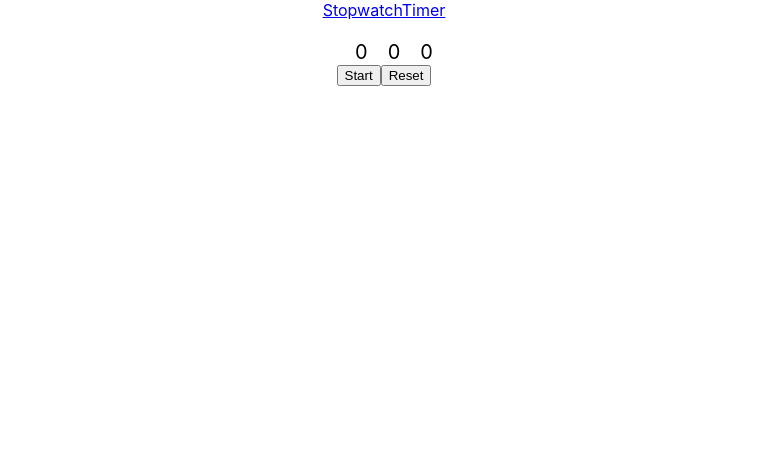
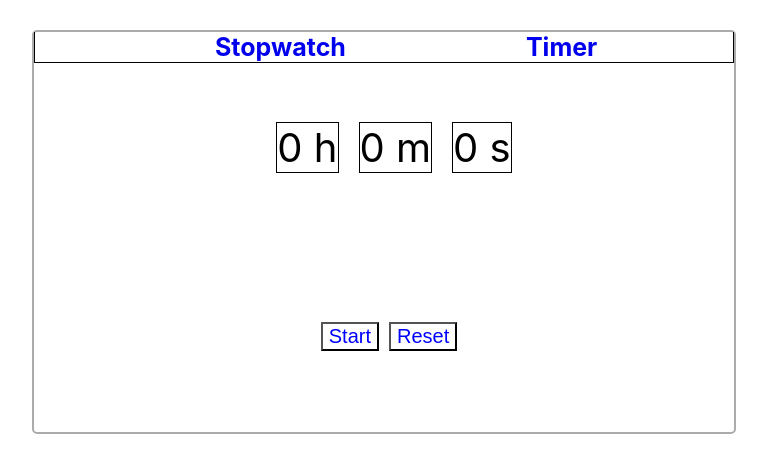
Before and after one commit to Anmolroan/Practice_projects, a React (Create React App) app in the folder stopwatch/: page /timer in a window 1280 px wide. Shown: the top 472 px of the page, without its empty margins (256-1023 px from the left). Built offline with nearby package versions, Linux system fonts and the light colour scheme.

Commit message:
done styling

```diff
--- a/stopwatch/src/App.css
+++ b/stopwatch/src/App.css
@@ -1,38 +1,14 @@
 .App {
   text-align: center;
+  width: 700px;
+  border: 2px solid rgb(173, 170, 170);
+  border-radius: 5px;
+  margin: auto;
+  margin-top: 30px;
+  height: 400px;
+
 }
+a{
+  font-size:20px;
 
-.App-logo {
-  height: 40vmin;
-  pointer-events: none;
 }
-
-@media (prefers-reduced-motion: no-preference) {
-  .App-logo {
-    animation: App-logo-spin infinite 20s linear;
-  }
-}
-
-.App-header {
-  background-color: #282c34;
-  min-height: 100vh;
-  display: flex;
-  flex-direction: column;
-  align-items: center;
-  justify-content: center;
-  font-size: calc(10px + 2vmin);
-  color: white;
-}
-
-.App-link {
-  color: #61dafb;
-}
-
-@keyframes App-logo-spin {
-  from {
-    transform: rotate(0deg);
-  }
-  to {
-    transform: rotate(360deg);
-  }
-}
--- a/stopwatch/src/App.js
+++ b/stopwatch/src/App.js
@@ -4,10 +4,13 @@ import {Routes,Route} from 'react-router-dom';
 import StopWatch from './components/StopWatch/StopWatch';
 import Timer from './components/Timer/Timer';
 import Navbar from './components/Navbar';
+
 function App() {
   return (
     <div className="App">
-    <Navbar/>
+
+    <Navbar />
+
 <Routes>
   <Route path="/" element={<StopWatch/>}></Route>
   <Route path="/timer" element={<Timer/>}></Route>
--- a/stopwatch/src/components/Navbar.js
+++ b/stopwatch/src/components/Navbar.js
@@ -1,12 +1,28 @@
-import React from 'react'
-import {Link} from 'react-router-dom'
+import React from "react";
+import { Link } from "react-router-dom";
+import styled from "styled-components";
+const Nav = styled.div`
+  display: grid;
+  grid-template-columns: 10% 10%;
+  gap: 30%;
+  border: 1px solid;
+  border-top: none;
+  a {
+    text-decoration: none;
+    margin-left: 180px;
+    font-size: 25px;
+    font-weight: bold;
+  }
+`;
 function Navbar() {
   return (
-    <div>
-    <Link to="/">Stopwatch</Link>
-    <Link to="/timer">Timer</Link>
-    </div>
-  )
+    <Nav>
+      <div>
+        <Link to="/">Stopwatch</Link>
+        <Link to="/timer">Timer</Link>
+      </div>
+    </Nav>
+  );
 }
 
-export default Navbar
+export default Navbar;
--- a/stopwatch/src/components/StopWatch/Stopwatch.styles.js
+++ b/stopwatch/src/components/StopWatch/Stopwatch.styles.js
@@ -1,17 +1,25 @@
 import styled from 'styled-components';
 const StopTime = styled.div`
-background-color:blue;
-width:200px;
+background-color:white;
+width:600px;
+height:300px;
 margin:auto;
 padding:20px;
+margin-top:20px;
 span{
+    width:70px;
+    font-size:40px;
     margin-left:20px;
+    border:1px solid
+}
+button{
+    margin-left:10px;
     font-size:20px;
+    color:blue;
+    background-color:white;
+    margin-top:150px;
+    border-radius:2px;
 }
-div{
-    button{
-        margin-left:20px;
-    }
-}
+
 `
 export default StopTime
--- a/stopwatch/src/components/Timer/Timer.js
+++ b/stopwatch/src/components/Timer/Timer.js
@@ -52,21 +52,21 @@ setValue3((s)=>{
     <div>
 
     {
-      set ?  <div>
+      set ?  <div style={{marginTop:"40px"}}>
 
 
-<span>{value}</span>
-<span>{value2}</span>
-<span>{value3}</span>
+<span>{value} h</span>
+<span>{value2} m</span>
+<span>{value3} s</span>
 
     </div>
-    :  <div style={{borderBottom : '4px solid blue', width:"252px",margin:"auto"}}>
+    :  <div style={{borderBottom : '4px solid blue', width:"252px",margin:"auto",marginBottom : '20px'}}>
       <input ref={inputHour}   onChange={(e)=>{
-        setValue(e.target.value)}} type="Number" placeholder ="00 h"/>
+        setValue(e.target.value)}} type="Number" placeholder ="00 "/>
       <input ref={inputMin}   onChange={(e)=>{
         setValue2(e.target.value);
        console.log(inputSec.current.value)
-        }}  type="Number" placeholder ="00 m"/>
+        }}  type="Number" placeholder ="00 "/>
       <input ref={inputSec}  onChange={(e)=>{setValue3(e.target.value)}} type="Number" placeholder ="00 s"/>
     </div>
     }
--- a/stopwatch/src/components/Timer/Timer.styles.js
+++ b/stopwatch/src/components/Timer/Timer.styles.js
@@ -6,8 +6,10 @@ height:300px;
 margin:auto;
 padding:20px;
 span{
+    width:70px;
+    font-size:40px;
     margin-left:20px;
-    font-size:20px;
+    border:1px solid
 }input{
     margin-left:10px;
     width:70px;
@@ -17,7 +19,14 @@ span{
     font-size:40px
 
 
+}button{
+    margin-left:10px;
+    font-size:20px;
+    color:blue;
+    background-color:white;
+    margin-top:150px;
 }
+
 
 `
 export default Time
```
